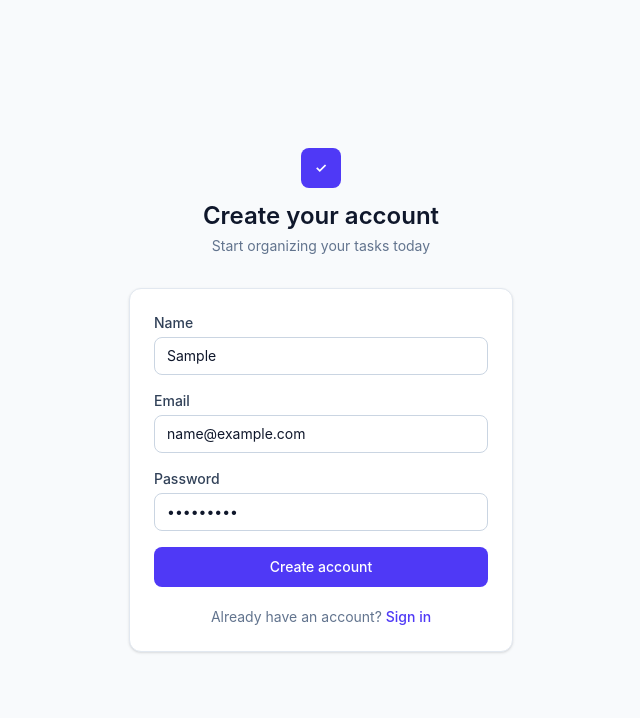
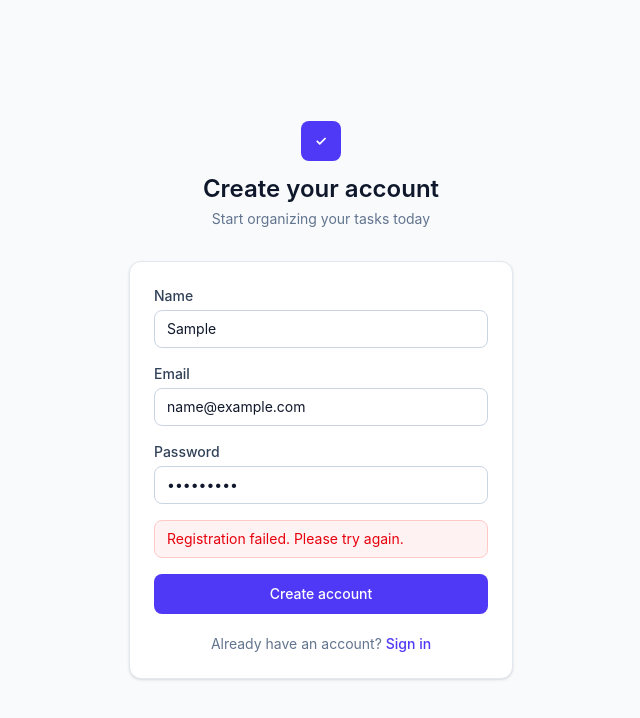
Before and after one commit to Nishant-kumar-yadav-10/TODO_FRONTEND, a React app: page / in a window 1280 px wide. Both pictures are taken after typing "Sample", "name@example.com", "Sample123" into the empty fields and a click on the button "Create account". Shown: the top 718 px of the page, without its empty margins (319-959 px from the left). Built offline with nearby package versions, Linux system fonts and the light colour scheme; no server answers; the HTML template or start-up script is replaced by a standard one.

Commit message:
small changes

```diff
--- a/src/components/Register.jsx
+++ b/src/components/Register.jsx
@@ -1,26 +1,31 @@
 import React, { useState } from 'react'
 import api from '../api/axios'
-import {useNavigate} from "react-router-dom"
-import{Link} from"react-router-dom"
-
+import { useNavigate } from "react-router-dom"
+import { Link } from "react-router-dom"
 
 const Register = () => {
   const [email, setEmail] = useState('')
   const [password, setPassword] = useState('')
   const [name, setName] = useState('')
+  const [loading, setLoading] = useState(false)
+  const [error, setError] = useState('')
   const navigate = useNavigate();
+
   const handleSubmit = async (e) => {
     e.preventDefault()
+    setError('')
+    setLoading(true)
     try {
-     const response=await api.post("api/auth/register",{
-        name,email,password
+      const response = await api.post("api/auth/register", {
+        name, email, password
       })
       console.log(response)
       localStorage.setItem("token", response.data.token);
       navigate("/todo");
-
     } catch (error) {
       console.log(error)
+      setError(error?.response?.data?.message || "Registration failed. Please try again.")
+      setLoading(false)
     }
   }
 
@@ -35,7 +40,6 @@
           <h1 className="text-2xl font-semibold text-slate-900">Create your account</h1>
           <p className="mt-1 text-sm text-slate-500">Start organizing your tasks today</p>
         </div>
-
         {/* Card */}
         <div className="bg-white rounded-xl shadow-sm border border-slate-200 p-6">
           <form onSubmit={handleSubmit} className="space-y-4">
@@ -49,10 +53,10 @@
                 placeholder="Jane Doe"
                 value={name}
                 onChange={(e) => setName(e.target.value)}
-                className="w-full rounded-lg border border-slate-300 px-3 py-2 text-sm text-slate-900 placeholder-slate-400 focus:outline-none focus:ring-2 focus:ring-indigo-500 focus:border-indigo-500 transition"
+                disabled={loading}
+                className="w-full rounded-lg border border-slate-300 px-3 py-2 text-sm text-slate-900 placeholder-slate-400 focus:outline-none focus:ring-2 focus:ring-indigo-500 focus:border-indigo-500 transition disabled:bg-slate-100 disabled:cursor-not-allowed"
               />
             </div>
-
             <div>
               <label htmlFor="email" className="block text-sm font-medium text-slate-700 mb-1">
                 Email
@@ -63,10 +67,10 @@
                 placeholder="you@example.com"
                 value={email}
                 onChange={(e) => setEmail(e.target.value)}
-                className="w-full rounded-lg border border-slate-300 px-3 py-2 text-sm text-slate-900 placeholder-slate-400 focus:outline-none focus:ring-2 focus:ring-indigo-500 focus:border-indigo-500 transition"
+                disabled={loading}
+                className="w-full rounded-lg border border-slate-300 px-3 py-2 text-sm text-slate-900 placeholder-slate-400 focus:outline-none focus:ring-2 focus:ring-indigo-500 focus:border-indigo-500 transition disabled:bg-slate-100 disabled:cursor-not-allowed"
               />
             </div>
-
             <div>
               <label htmlFor="password" className="block text-sm font-medium text-slate-700 mb-1">
                 Password
@@ -77,18 +81,51 @@
                 placeholder="••••••••"
                 value={password}
                 onChange={(e) => setPassword(e.target.value)}
-                className="w-full rounded-lg border border-slate-300 px-3 py-2 text-sm text-slate-900 placeholder-slate-400 focus:outline-none focus:ring-2 focus:ring-indigo-500 focus:border-indigo-500 transition"
+                disabled={loading}
+                className="w-full rounded-lg border border-slate-300 px-3 py-2 text-sm text-slate-900 placeholder-slate-400 focus:outline-none focus:ring-2 focus:ring-indigo-500 focus:border-indigo-500 transition disabled:bg-slate-100 disabled:cursor-not-allowed"
               />
             </div>
 
+            {error && (
+              <p className="text-sm text-red-600 bg-red-50 border border-red-200 rounded-lg px-3 py-2">
+                {error}
+              </p>
+            )}
+
             <button
               type="submit"
-              className="w-full rounded-lg bg-indigo-600 text-white text-sm font-medium py-2.5 hover:bg-indigo-700 active:bg-indigo-800 transition-colors"
+              disabled={loading}
+              className="w-full flex items-center justify-center gap-2 rounded-lg bg-indigo-600 text-white text-sm font-medium py-2.5 hover:bg-indigo-700 active:bg-indigo-800 transition-colors disabled:bg-indigo-400 disabled:cursor-not-allowed"
             >
-              Create account
+              {loading ? (
+                <>
+                  <svg
+                    className="animate-spin h-4 w-4 text-white"
+                    xmlns="http://www.w3.org/2000/svg"
+                    fill="none"
+                    viewBox="0 0 24 24"
+                  >
+                    <circle
+                      className="opacity-25"
+                      cx="12"
+                      cy="12"
+                      r="10"
+                      stroke="currentColor"
+                      strokeWidth="4"
+                    />
+                    <path
+                      className="opacity-75"
+                      fill="currentColor"
+                      d="M4 12a8 8 0 018-8v8H4z"
+                    />
+                  </svg>
+                  Creating account...
+                </>
+              ) : (
+                "Create account"
+              )}
             </button>
           </form>
-
           <p className="mt-5 text-center text-sm text-slate-500">
             Already have an account?{' '}
             <Link
```
Lines whose indentation alone changed are shown as unchanged.
